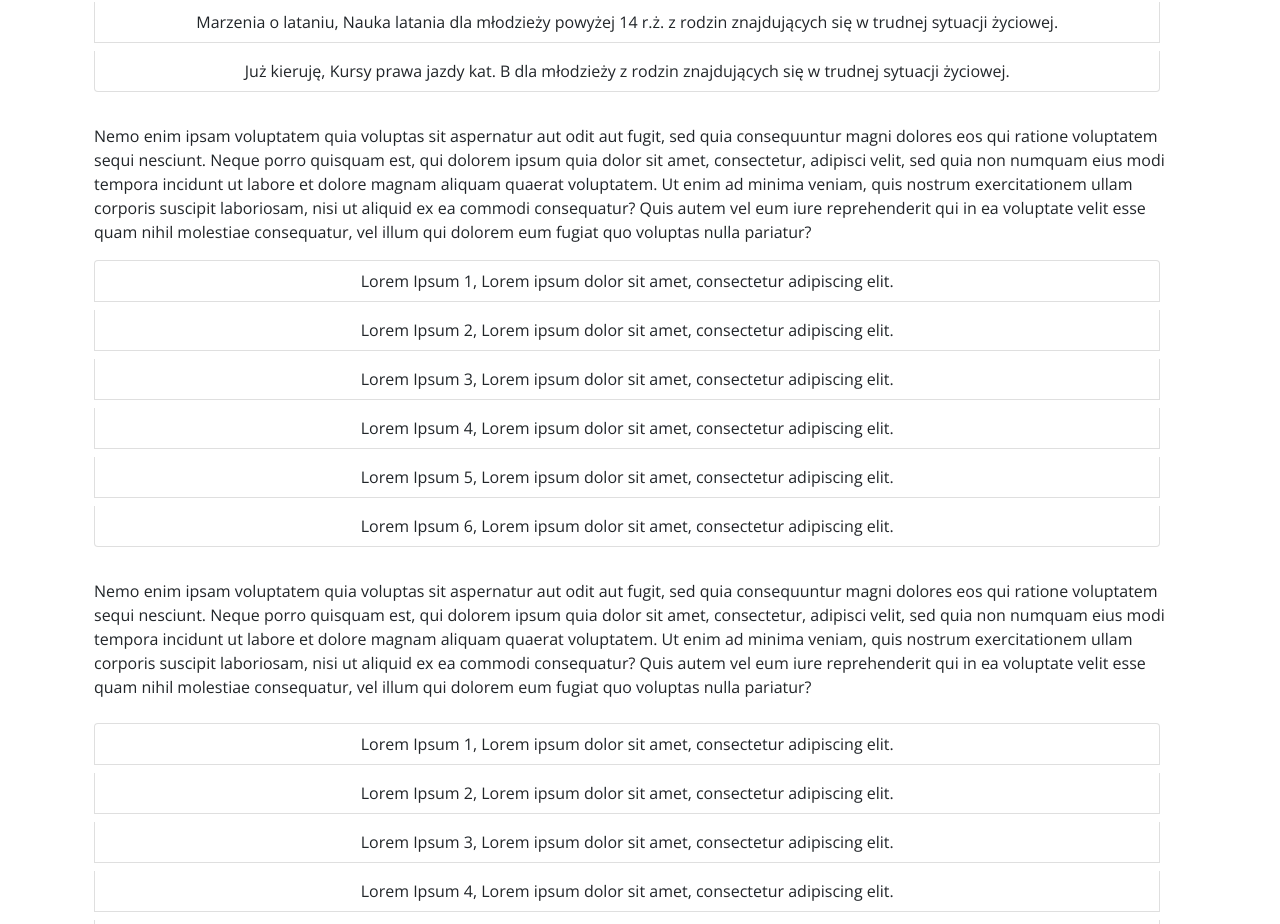
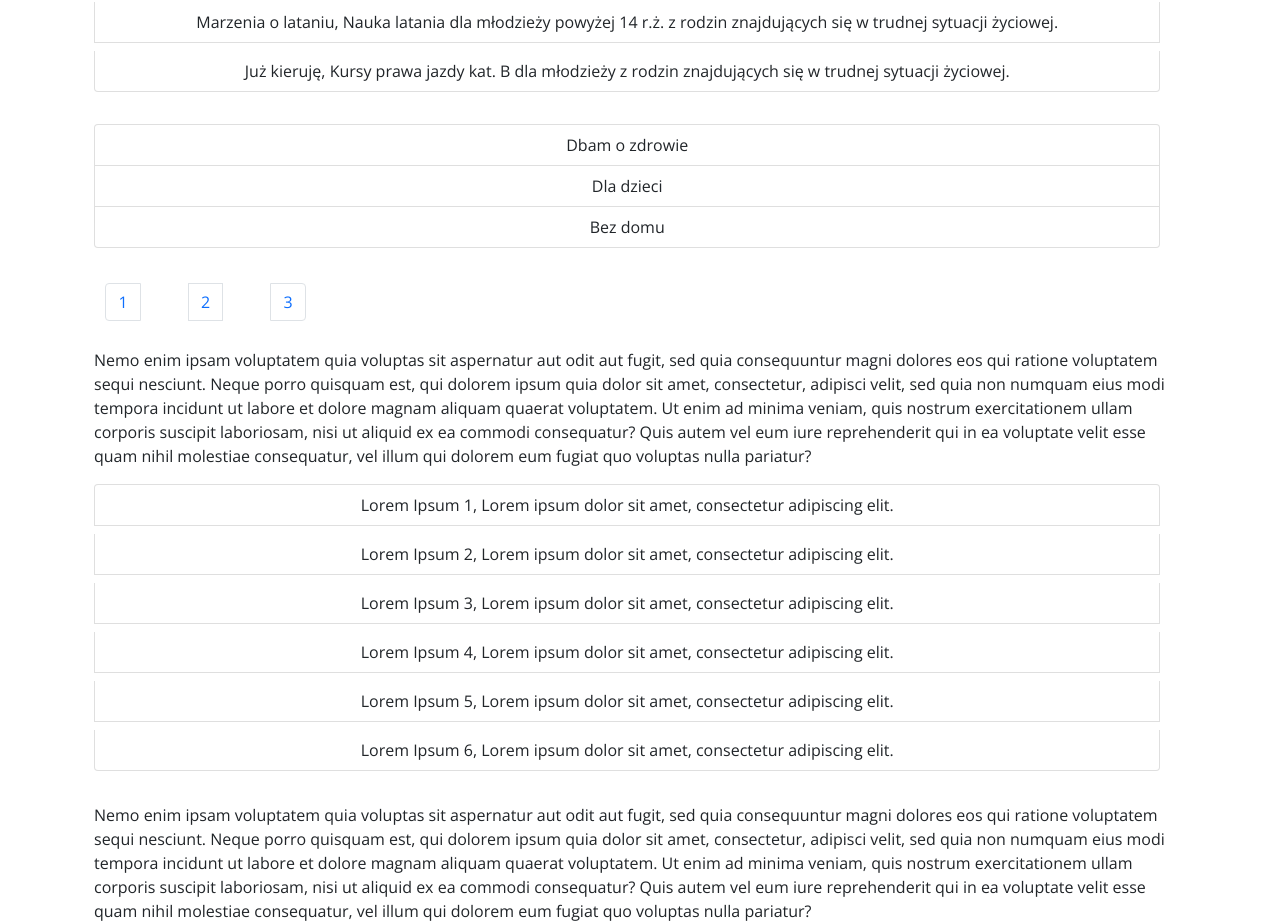
Before and after one commit to Robert-Bobrowicz/Portfolio_Lab_CL, a React (Create React App) app in the folder portfolio_lab/: page / in a window 1280 px wide. Shown: the part 3080-4004 px from the top of the page. Built offline with nearby package versions, Linux system fonts and the light colour scheme.

Commit message:
pagination

```diff
--- a/portfolio_lab/src/components/Home_Foundations.js
+++ b/portfolio_lab/src/components/Home_Foundations.js
@@ -1,9 +1,11 @@
-import React from 'react';
+import React, {useEffect, useState} from 'react';
 import {Container, Row, Col} from "react-bootstrap";
 import decoration from "../assets/Decoration.svg";
 import {foundationsData} from "./data/foundationsDB";
 import {organisationsData} from "./data/organisationsDB";
 import {localEventsData} from "./data/localEventsDB";
+import Posts from "../components/Posts";
+import Pagination from "../components/Pagination";
 
 const HomeFoundations = () => {
 
@@ -18,6 +20,22 @@ const HomeFoundations = () => {
     const handleClickLocalEvents = () => {
         console.log("lokalne zbiórki rzeczy")
     }
+
+    const [posts, setPosts] = useState([]);
+    const [currentPage, setCurrentPage] = useState(1);
+    const [postsPerPage] = useState(3);
+
+    useEffect(() => {
+        setPosts(foundationsData);
+    }, []);
+
+    // Get current posts
+    const indexOfLastPost = currentPage * postsPerPage;
+    const indexOfFirstPost = indexOfLastPost - postsPerPage;
+    const currentPosts = posts.slice(indexOfFirstPost, indexOfLastPost);
+
+    // Change page
+    const paginate = pageNumber => setCurrentPage(pageNumber);
 
     return (
         <Container>
@@ -42,6 +60,12 @@ const HomeFoundations = () => {
                             </li>
                         ))}
                     </ul>
+                    <Posts posts={currentPosts} />
+                    <Pagination
+                        postsPerPage={postsPerPage}
+                        totalPosts={posts.length}
+                        paginate={paginate}
+                    />
                 </Col>
             </Row>
             <Row>
--- /dev/null
+++ b/portfolio_lab/src/components/Pagination.js
@@ -0,0 +1,25 @@
+import React from 'react';
+
+const Pagination = ({ postsPerPage, totalPosts, paginate }) => {
+    const pageNumbers = [];
+
+    for (let i = 1; i <= Math.ceil(totalPosts / postsPerPage); i++) {
+        pageNumbers.push(i);
+    }
+
+    return (
+        <nav>
+            <ul className='pagination'>
+                {pageNumbers.map(number => (
+                    <li key={number} className='page-item'>
+                        <a onClick={() => paginate(number)} href='#' className='page-link'>
+                            {number}
+                        </a>
+                    </li>
+                ))}
+            </ul>
+        </nav>
+    );
+};
+
+export default Pagination;
--- /dev/null
+++ b/portfolio_lab/src/components/Posts.js
@@ -0,0 +1,15 @@
+import React from 'react';
+
+const Posts = ({ posts }) => {
+    return (
+        <ul className='list-group mb-4'>
+            {posts.map(el => (
+                <li key={el.id} className='list-group-item'>
+                    {el.name}
+                </li>
+            ))}
+        </ul>
+    );
+};
+
+export default Posts;
--- a/portfolio_lab/src/components/Test.js
+++ b/portfolio_lab/src/components/Test.js
@@ -1,97 +1,97 @@
-// import React from 'react';
-// import {Container, Row, Col} from "react-bootstrap";
+// // import React from 'react';
+// // import {Container, Row, Col} from "react-bootstrap";
+// // import {foundationsData} from "./data/foundationsDB";
+// // import {organisationsData} from "./data/organisationsDB";
+// // import {localEventsData} from "./data/localEventsDB";
+// //
+// // const Test = () => {
+// //     return (
+// //             <Container fluid>
+// //                 <Row>
+// //                     <Col>1 of 4 {foundationsData[0].name}</Col>
+// //                     <Col>2 of 4</Col>
+// //                     <Col>1 of 1</Col>
+// //                     <Col>1 of 1</Col>
+// //                 </Row>
+// //                 <Row>
+// //                     <Col>1 of 4</Col>
+// //                     <Col>2 of 4</Col>
+// //                     <Col>1 of 1</Col>
+// //                     <Col>1 of 1</Col>
+// //                 </Row>
+// //                 <Row>
+// //                     <Col>
+// //                         <ul className="list-group mb-4">
+// //                             {foundationsData.map((el) => (
+// //                                 <li key={el.id} className="list-group-item mb-2">
+// //                                     {el.name}, {el.description}
+// //                                 </li>
+// //                             ))}
+// //                         </ul>
+// //                     </Col>
+// //                 </Row>
+// //                 <Row>
+// //                     <Col>
+// //                         <ul className="list-group mb-4">
+// //                             {organisationsData.map((el) => (
+// //                                 <li key={el.id} className="list-group-item mb-2">
+// //                                     {el.name}, {el.description}
+// //                                 </li>
+// //                             ))}
+// //                         </ul>
+// //                     </Col>
+// //                 </Row>
+// //                 <Row>
+// //                     <Col>
+// //                         <ul className="list-group mb-4">
+// //                             {localEventsData.map((el) => (
+// //                                 <li key={el.id} className="list-group-item mb-2">
+// //                                     {el.name}, {el.description}
+// //                                 </li>
+// //                             ))}
+// //                         </ul>
+// //                     </Col>
+// //                 </Row>
+// //             </Container>
+// //     );
+// // };
+// //
+// // export default Test;
+//
+// import React, { useState, useEffect } from 'react';
+// import Posts from './test/Posts';
+// import Pagination from './test/Pagination';
 // import {foundationsData} from "./data/foundationsDB";
-// import {organisationsData} from "./data/organisationsDB";
-// import {localEventsData} from "./data/localEventsDB";
+// // import axios from 'axios';  //npm install axios
 //
 // const Test = () => {
+//     const [posts1, setPosts] = useState([]);
+//     const [currentPage, setCurrentPage] = useState(1);
+//     const [postsPerPage] = useState(3);
+//
+//     useEffect(() => {
+//         setPosts(foundationsData);
+//     }, []);
+//
+//     // Get current posts
+//     const indexOfLastPost = currentPage * postsPerPage;
+//     const indexOfFirstPost = indexOfLastPost - postsPerPage;
+//     const currentPosts = posts.slice(indexOfFirstPost, indexOfLastPost);
+//
+//     // Change page
+//     const paginate = pageNumber => setCurrentPage(pageNumber);
+//
 //     return (
-//             <Container fluid>
-//                 <Row>
-//                     <Col>1 of 4 {foundationsData[0].name}</Col>
-//                     <Col>2 of 4</Col>
-//                     <Col>1 of 1</Col>
-//                     <Col>1 of 1</Col>
-//                 </Row>
-//                 <Row>
-//                     <Col>1 of 4</Col>
-//                     <Col>2 of 4</Col>
-//                     <Col>1 of 1</Col>
-//                     <Col>1 of 1</Col>
-//                 </Row>
-//                 <Row>
-//                     <Col>
-//                         <ul className="list-group mb-4">
-//                             {foundationsData.map((el) => (
-//                                 <li key={el.id} className="list-group-item mb-2">
-//                                     {el.name}, {el.description}
-//                                 </li>
-//                             ))}
-//                         </ul>
-//                     </Col>
-//                 </Row>
-//                 <Row>
-//                     <Col>
-//                         <ul className="list-group mb-4">
-//                             {organisationsData.map((el) => (
-//                                 <li key={el.id} className="list-group-item mb-2">
-//                                     {el.name}, {el.description}
-//                                 </li>
-//                             ))}
-//                         </ul>
-//                     </Col>
-//                 </Row>
-//                 <Row>
-//                     <Col>
-//                         <ul className="list-group mb-4">
-//                             {localEventsData.map((el) => (
-//                                 <li key={el.id} className="list-group-item mb-2">
-//                                     {el.name}, {el.description}
-//                                 </li>
-//                             ))}
-//                         </ul>
-//                     </Col>
-//                 </Row>
-//             </Container>
+//         <div className='container mt-5'>
+//             <h1 className='text-primary mb-3'>My Blog</h1>
+//             <Posts posts={currentPosts} />
+//             <Pagination
+//                 postsPerPage={postsPerPage}
+//                 totalPosts={posts.length}
+//                 paginate={paginate}
+//             />
+//         </div>
 //     );
 // };
 //
 // export default Test;
-
-import React, { useState, useEffect } from 'react';
-import Posts from './test/Posts';
-import Pagination from './test/Pagination';
-import {foundationsData} from "./data/foundationsDB";
-// import axios from 'axios';  //npm install axios
-
-const Test = () => {
-    const [posts, setPosts] = useState([]);
-    const [currentPage, setCurrentPage] = useState(1);
-    const [postsPerPage] = useState(3);
-
-    useEffect(() => {
-        setPosts(foundationsData);
-    }, []);
-
-    // Get current posts
-    const indexOfLastPost = currentPage * postsPerPage;
-    const indexOfFirstPost = indexOfLastPost - postsPerPage;
-    const currentPosts = posts.slice(indexOfFirstPost, indexOfLastPost);
-
-    // Change page
-    const paginate = pageNumber => setCurrentPage(pageNumber);
-
-    return (
-        <div className='container mt-5'>
-            <h1 className='text-primary mb-3'>My Blog</h1>
-            <Posts posts={currentPosts} />
-            <Pagination
-                postsPerPage={postsPerPage}
-                totalPosts={posts.length}
-                paginate={paginate}
-            />
-        </div>
-    );
-};
-
-export default Test;
```
